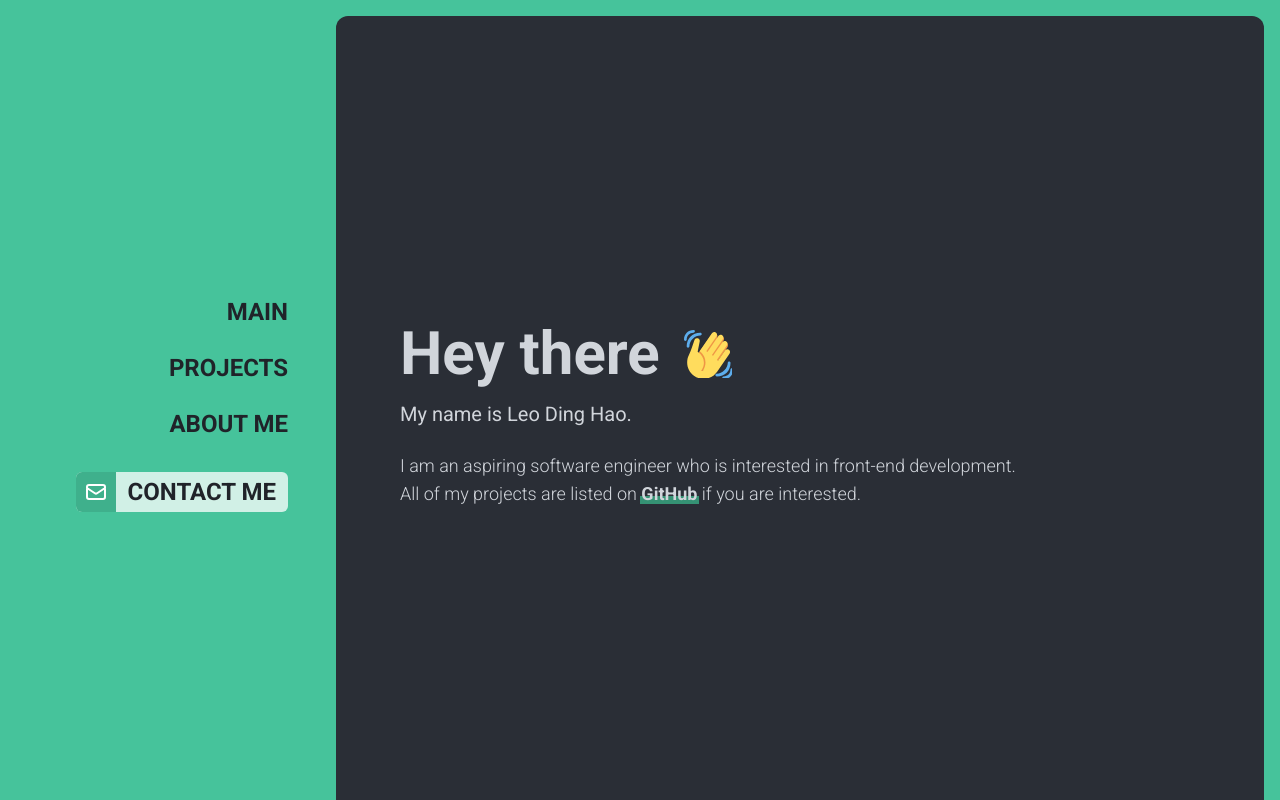
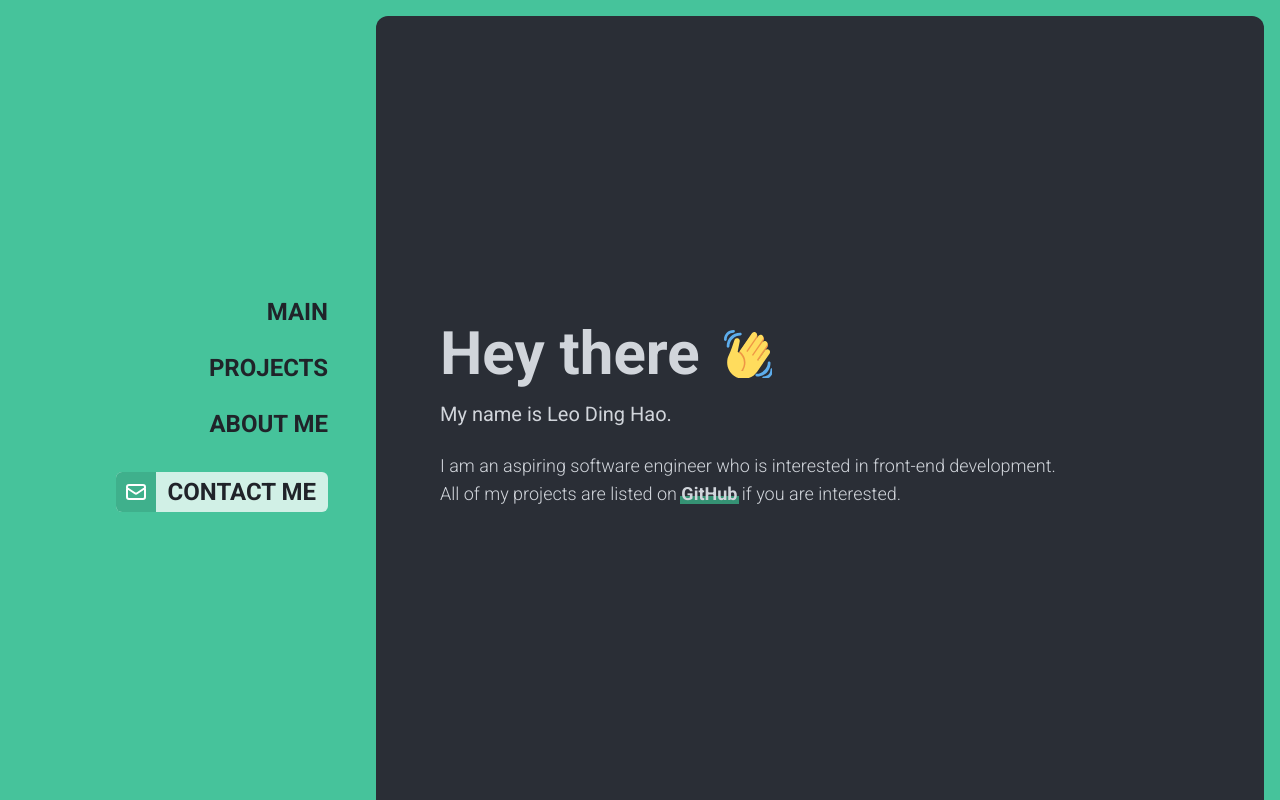
Before and after one commit to leo-dh/portfolio, a Next.js app: page / in a window 1280 px wide. Shown: the top 800 px of the page. Built offline with nearby package versions, Linux system fonts and the light colour scheme.

Commit message:
moved nav bar width to tailwind config

```diff
--- a/components/Layout.tsx
+++ b/components/Layout.tsx
@@ -10,7 +10,7 @@ const Layout = ({ children }: { children: ReactNode }): JSX.Element => {
         <link rel="icon" href="/favicon.ico" />
       </Head>
       <Navigation />
-      <main className="text-gray-300 desktop:ml-[320px] desktop:p-4">
+      <main className="text-gray-300 desktop:ml-desktop-nav desktop:p-4">
         <div className="bg-shark-500 desktop:rounded-xl">{children}</div>
       </main>
     </div>
--- a/components/Navigation/DesktopNavigation.tsx
+++ b/components/Navigation/DesktopNavigation.tsx
@@ -4,7 +4,7 @@ import { ContactIcon } from "../Icons";
 
 const DesktopNavigation = (): JSX.Element => {
   return (
-    <nav className="fixed w-[320px] h-full">
+    <nav className="fixed w-desktop-nav h-full">
       <ul className="flex flex-col items-end justify-center h-full px-8 space-y-2 text-2xl">
         {ROUTES.map(({ href, title }) => {
           return href === "/contact" ? (
--- a/tailwind.config.js
+++ b/tailwind.config.js
@@ -65,6 +65,9 @@ module.exports = {
         desktop: "1280px",
         widescreen: "1920px",
       },
+      spacing: {
+        "desktop-nav": "360px",
+      },
       keyframes: {
         "fade-in": {
           "0%": {
```
